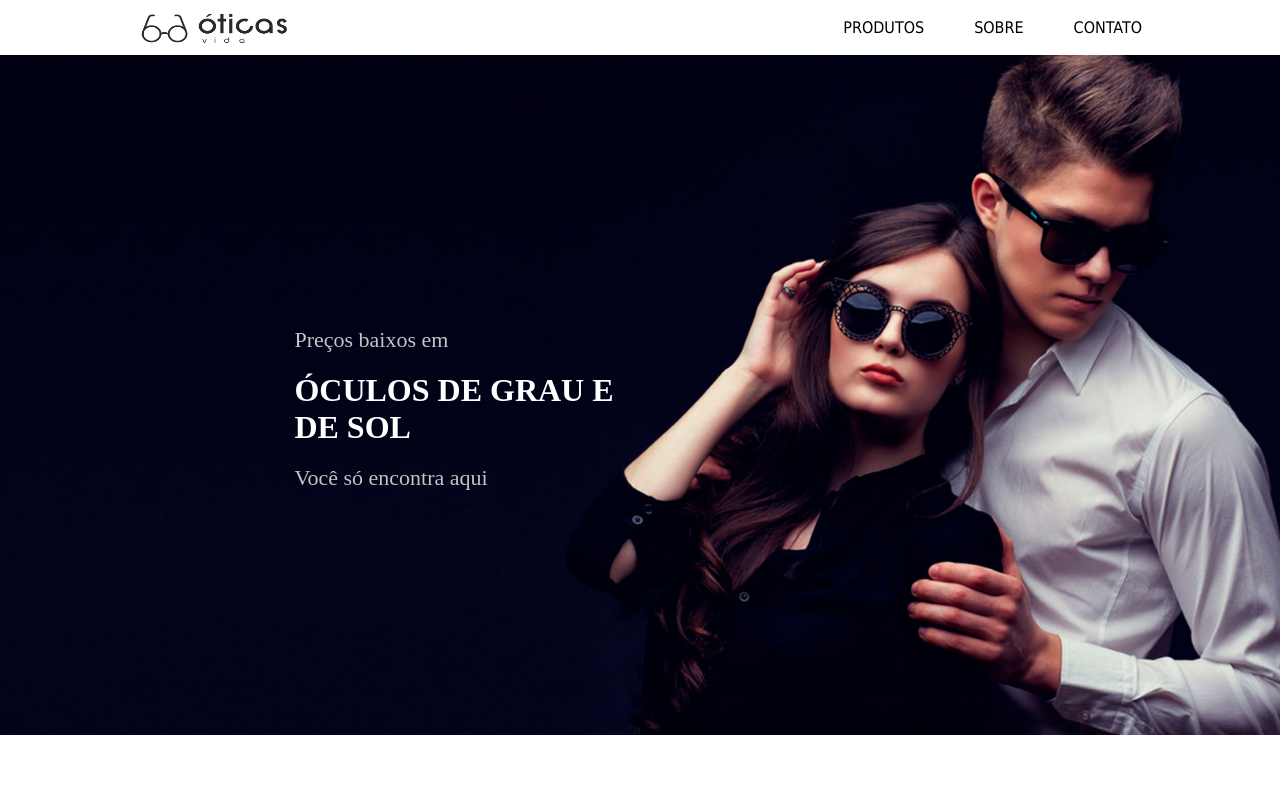
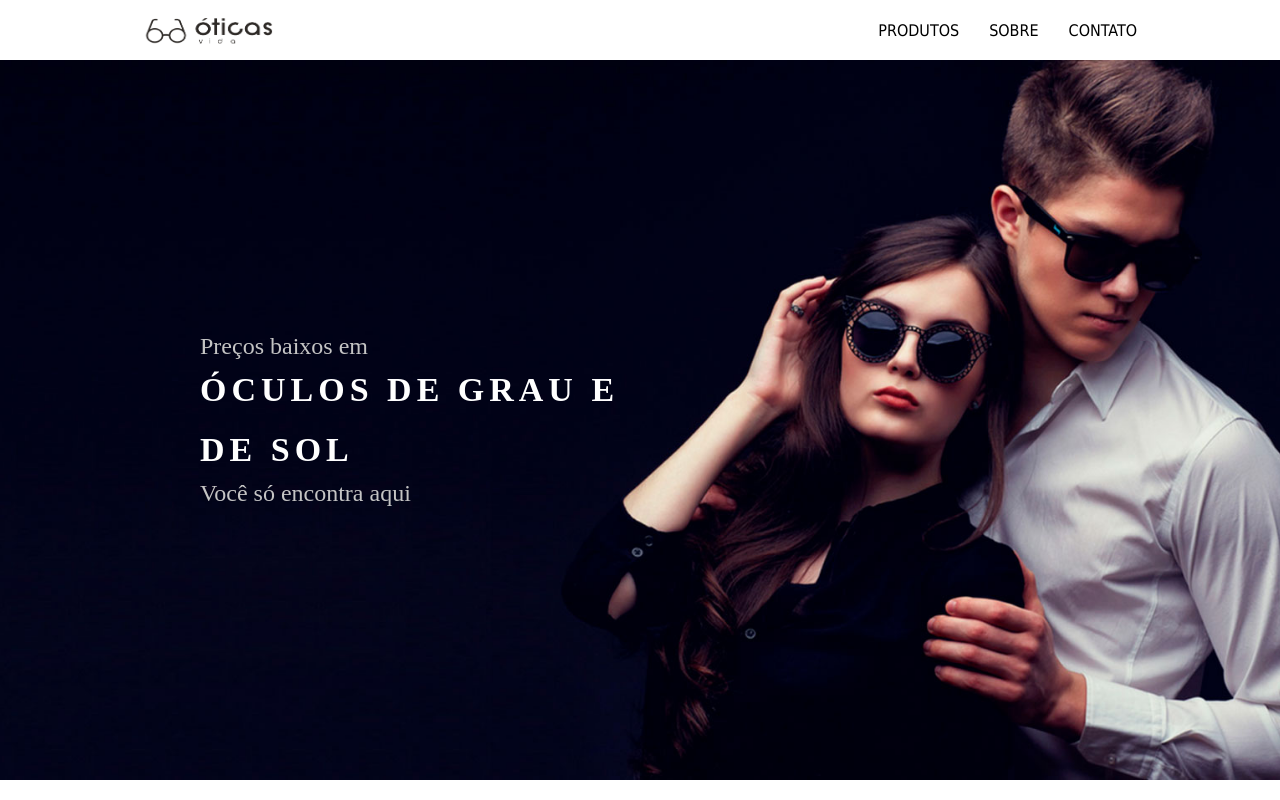
Before and after one commit to limagustavo2200/Project_Otica, a Next.js app in the folder my-app/: page / in a window 1280 px wide. Built offline with nearby package versions, Linux system fonts and the light colour scheme.

Commit message:
refeat: sectionCapa

```diff
--- a/my-app/src/components/Conteudo/index.jsx
+++ b/my-app/src/components/Conteudo/index.jsx
@@ -1,11 +1,11 @@
 import SectionCapa from "../SectionCapa";
-import SectionProdutos from "../SectionProdutos";
+// import SectionProdutos from "../SectionProdutos";
 
 export default function Conteudo() {
     return(
         <main>
             <SectionCapa/>
-            <SectionProdutos/>
+            {/* <SectionProdutos/> */}
         </main>
     )
 }
--- a/my-app/src/components/Header/Header.module.css
+++ b/my-app/src/components/Header/Header.module.css
@@ -8,17 +8,21 @@
     width: 80%;
     justify-content: space-between;
     align-items: center;
-    padding: 10px;
+    padding: 15px;
 }
 
 .navbar {
     display: flex;
     justify-content: space-between;
     align-items: center;
-    gap: 50px;
+    gap: 30px;
 }
 
 .navbar a {
     text-decoration: none;
     color: #000000;
 }
+
+.navbar a:hover {
+    border-bottom: solid 2px #000000;
+}
--- a/my-app/src/components/Header/index.jsx
+++ b/my-app/src/components/Header/index.jsx
@@ -11,8 +11,8 @@ export default function Header(){
                 <Image
                 src={Logo}// Caminho da imagem
                 alt="Logo"
-                width={150}   // Largura da imagem
-                height={35}  // Altura da imagem
+                width={130}   // Largura da imagem
+                height={30}  // Altura da imagem
                 />
                 <div className={estilos.navbar}>
                     <Link href=''>PRODUTOS</Link>
--- a/my-app/src/components/SectionCapa/SectionCapa.module.css
+++ b/my-app/src/components/SectionCapa/SectionCapa.module.css
@@ -3,28 +3,44 @@
     background-repeat: no-repeat;
     background-size: cover;
     background-position: center center;
-    height: 85vh;
+    height: 90vh;
+}
+
+.img_fundo .container_textos {
+    height: 100%;
+    width: 50%;
+    padding: 20px;
+    display: flex;
+    justify-content: center;
+    flex-direction: column;
+    align-items: flex-end;
+    /* border: solid 1px red; */
 }
 
 .textos {
-    width: 25%;
-    text-align:start;
-    position: relative;
-    top: 40%;
-    left: 23%;
-    max-width: 500px;
-}
-
-.textos p{
-    font-size: 22px;
-    color: rgb(196, 196, 196);
-    font-family: 'Anybody', cursive;
+    /* border: solid 1px yellow; */
+    max-width: 70%;
+    display: flex;
+    flex-direction: column;
 
 }
 
-.textos h1 {
-    font-size: 32px;
-    color: #fff;
+.textos  p, .textos h1 {
     font-family: 'Anybody', cursive;
+    display: flex;
+    flex-direction: column;
 
 }
+
+.img_fundo p {
+    font-size: 24px;
+    color: rgb(196, 196, 196);
+}
+
+.img_fundo h1 {
+    color: #fff;
+    font-size: 34px;
+    margin: 0;
+    letter-spacing: 5px;
+    line-height: 60px;
+}
--- a/my-app/src/components/SectionCapa/index.jsx
+++ b/my-app/src/components/SectionCapa/index.jsx
@@ -4,12 +4,12 @@ import estilos from './SectionCapa.module.css';
 export default function SectionCapa(){
     return (
         <section className={estilos.img_fundo}>
-            <div className={estilos.textos}>
-                <p>Preços baixos em</p>
-                <br />
-                <h1>ÓCULOS DE GRAU E DE SOL</h1>
-                <br />
-                <p>Você só encontra aqui</p>
+            <div className={estilos.container_textos}>
+                <div className={estilos.textos}>
+                    <p>Preços baixos em</p>
+                    <h1>ÓCULOS DE GRAU E DE SOL</h1>
+                    <p>Você só encontra aqui</p>
+                </div>
             </div>
         </section>
     )
--- a/my-app/src/components/SectionProdutos/index.jsx
+++ b/my-app/src/components/SectionProdutos/index.jsx
@@ -1,7 +1,14 @@
+import CardProduto from '../'
+
 export default function SectionProdutos() {
     return(
         <main>
-
+            <div>
+                <h2>Nosso produtos</h2>
+                <p>Trabalhamos com óculos de grau, óculos de sol, lentes transition nos modelos masculino, feminino e infantil.</p>
+                <p>Todos os nossos preços são acessíveis e contam com a melhor qualidade do mercado.</p>
+            </div>
+            <CardProduto/>
         </main>
     )
 }
--- a/my-app/src/pages/index.js
+++ b/my-app/src/pages/index.js
@@ -10,7 +10,7 @@ export default function Home() {
   return (
     <>
       <Head>
-        <title>Create Next App</title>
+        <title>Óticas Vida</title>
         <meta name="description" content="Generated by create next app" />
         <meta name="viewport" content="width=device-width, initial-scale=1" />
         <link rel="icon" href="/favicon.ico" />
```
Also changed, not shown: my-app/src/components/CardProduto/index.jsx (added, +9 -0 lines), my-app/src/components/CardProduto/CardProduto.module.css (added).
